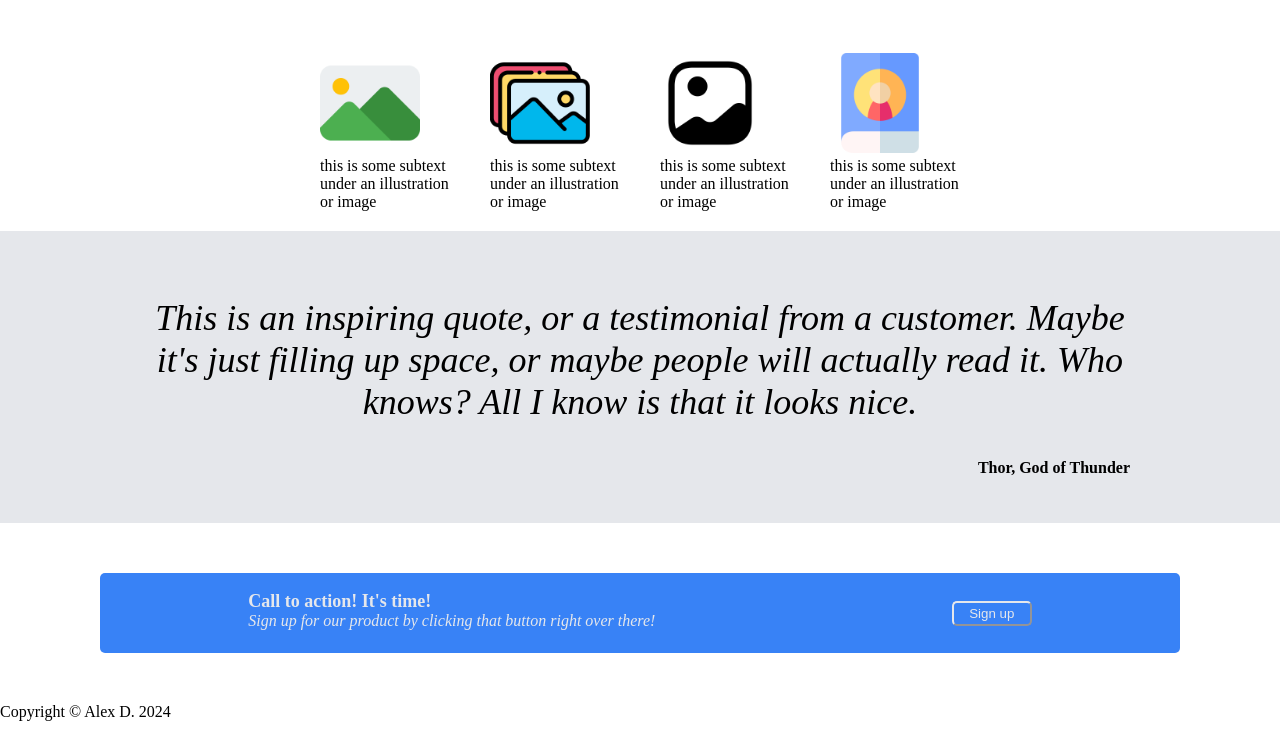
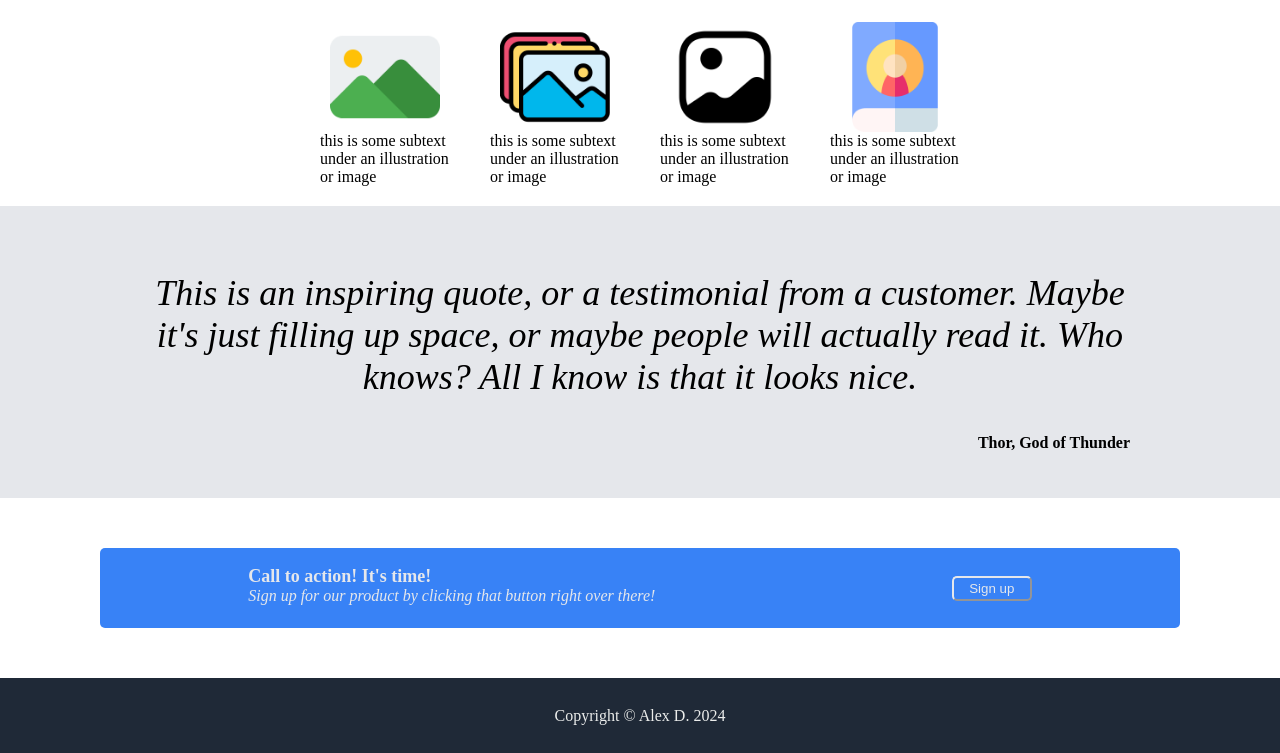
Before and after one commit to acdemichele/Static-Landing-Page, a plain HTML site: page index.html in a window 1280 px wide. Shown: the part 618-1371 px from the top of the page. Before the commit the page ends 1339 px from the top, so only its background shows below. Drawn offline with Linux system fonts and the light colour scheme.

Commit message:
complete footer content and styling

```diff
--- a/index.html
+++ b/index.html
@@ -109,8 +109,10 @@
         </div>
       </div>
     </main>
-    <footer class="footy">
-      <div class="footer-container">Copyright © Alex D. 2024</div>
+    <footer class="footer-container">
+      <div class="footer-content">
+        <p>Copyright © Alex D. 2024</p>
+      </div>
     </footer>
   </body>
 </html>
--- a/styles.css
+++ b/styles.css
@@ -89,6 +89,7 @@ html {
   font-weight: 800;
   color: #1f2937;
   text-align: center;
+  margin-bottom: 5px;
 }
 
 .image-list {
@@ -98,13 +99,16 @@ html {
 
 .image-container {
   width: 130px;
+  display: flex;
+  flex-direction: column;
+  align-items: center;
 }
 
 .image-list figure {
   margin: 20px;
 }
 .image {
-  width: 100px;
+  width: 110px;
   height: aut0;
 }
 
@@ -177,3 +181,17 @@ html {
   width: 80px;
   height: 25px;
 }
+
+/* ! footer styling */
+.footer-container {
+  display: flex;
+  flex-direction: row;
+  justify-content: center;
+  height: 75px;
+  align-items: center;
+  background-color: #1f2937;
+}
+.footer-content p {
+  color: #f9faf8ef;
+  text-align: center;
+}
```
